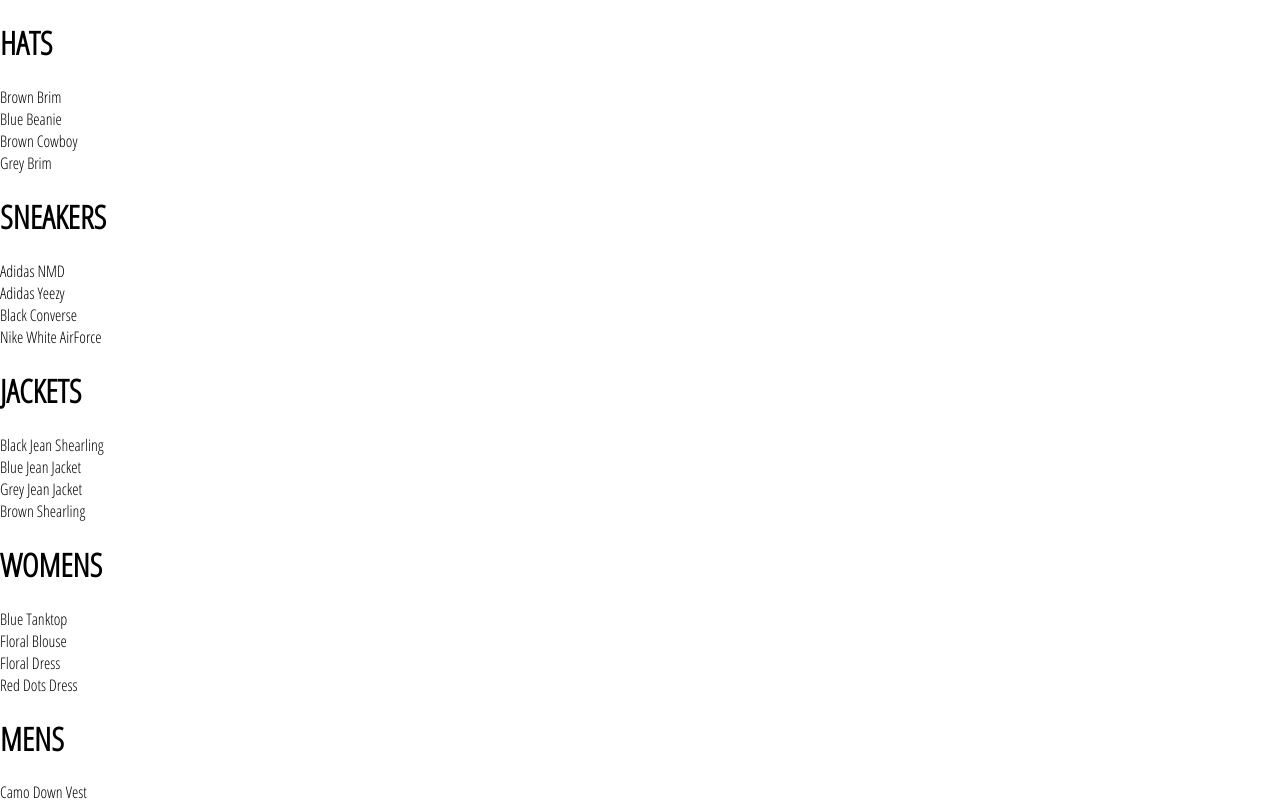
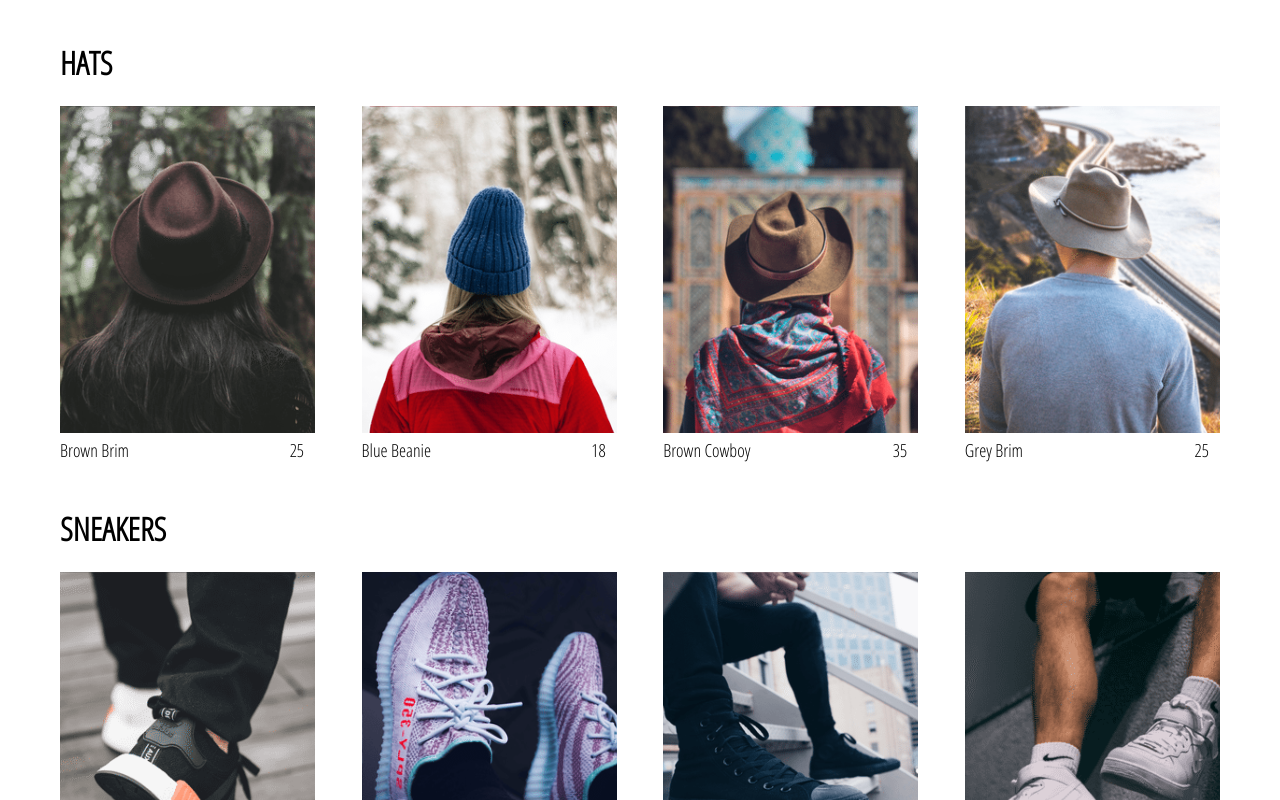
Before and after one commit to ahegedus/React.Playground, a React (Create React App) app in the folder crwn-clothing/: page /shop in a window 1280 px wide. Shown: the top 800 px of the page. Built offline with nearby package versions, Linux system fonts and the light colour scheme.

Commit message:
Style shop page

```diff
--- a/crwn-clothing/src/App.css
+++ b/crwn-clothing/src/App.css
@@ -1,3 +1,4 @@
 body {
     font-family: "Open Sans Condensed";
+    padding: 20px 60px;
 }
--- /dev/null
+++ b/crwn-clothing/src/components/collection-item/collection-item.component.jsx
@@ -0,0 +1,20 @@
+import React from "react";
+
+import "./collection-item.styles.scss";
+
+const CollectionItem = ({ id, name, price, imageUrl }) => (
+  <div className="collection-item">
+    <div
+      className="image"
+      style={{
+        backgroundImage: `url(${imageUrl})`,
+      }}
+    />
+    <div className="collection-footer">
+      <span className="name">{name}</span>
+      <span className="price">{price}</span>
+    </div>
+  </div>
+);
+
+export default CollectionItem;
--- /dev/null
+++ b/crwn-clothing/src/components/collection-item/collection-item.styles.scss
@@ -0,0 +1,32 @@
+.collection-item {
+    width: 22%;
+    display: flex;
+    flex-direction: column;
+    height: 350px;
+    align-items: center;
+
+    .image {
+        width: 100%;
+        height: 95%;
+        background-size: cover;
+        background-position: center;
+        margin-bottom: 5px;
+    }
+
+    .collection-footer {
+        width: 100%;
+        height: 5%;
+        display: flex;
+        justify-content: space-between;
+        font-size: 18px;
+
+        .name {
+            width: 90%;
+            margin-bottom: 15px;
+        }
+
+        .price {
+            width: 10%;
+        }
+    }
+}
--- a/crwn-clothing/src/components/preview-collection/preview-collection.component.jsx
+++ b/crwn-clothing/src/components/preview-collection/preview-collection.component.jsx
@@ -1,4 +1,6 @@
 import React from "react";
+
+import CollectionItem from "../collection-item/collection-item.component";
 
 import "./preview-collection.styles.scss";
 
@@ -8,8 +10,8 @@
     <div className="preview">
       {items
         .filter((item, index) => index < 4)
-        .map((item) => (
-          <div key={item.id}>{item.name}</div>
+        .map(({ id, ...rest }) => (
+          <CollectionItem key={id} {...rest} />
         ))}
     </div>
   </div>
--- a/crwn-clothing/src/components/preview-collection/preview-collection.styles.scss
+++ b/crwn-clothing/src/components/preview-collection/preview-collection.styles.scss
@@ -0,0 +1,15 @@
+.collection-preview {
+    display: flex;
+    flex-direction: column;
+    margin-bottom: 30px;
+
+    .title {
+        font-size: 28px;
+        margin-bottom: 25px;
+    }
+
+    .preview {
+        display: flex;
+        justify-content: space-between;
+    }
+}
```
